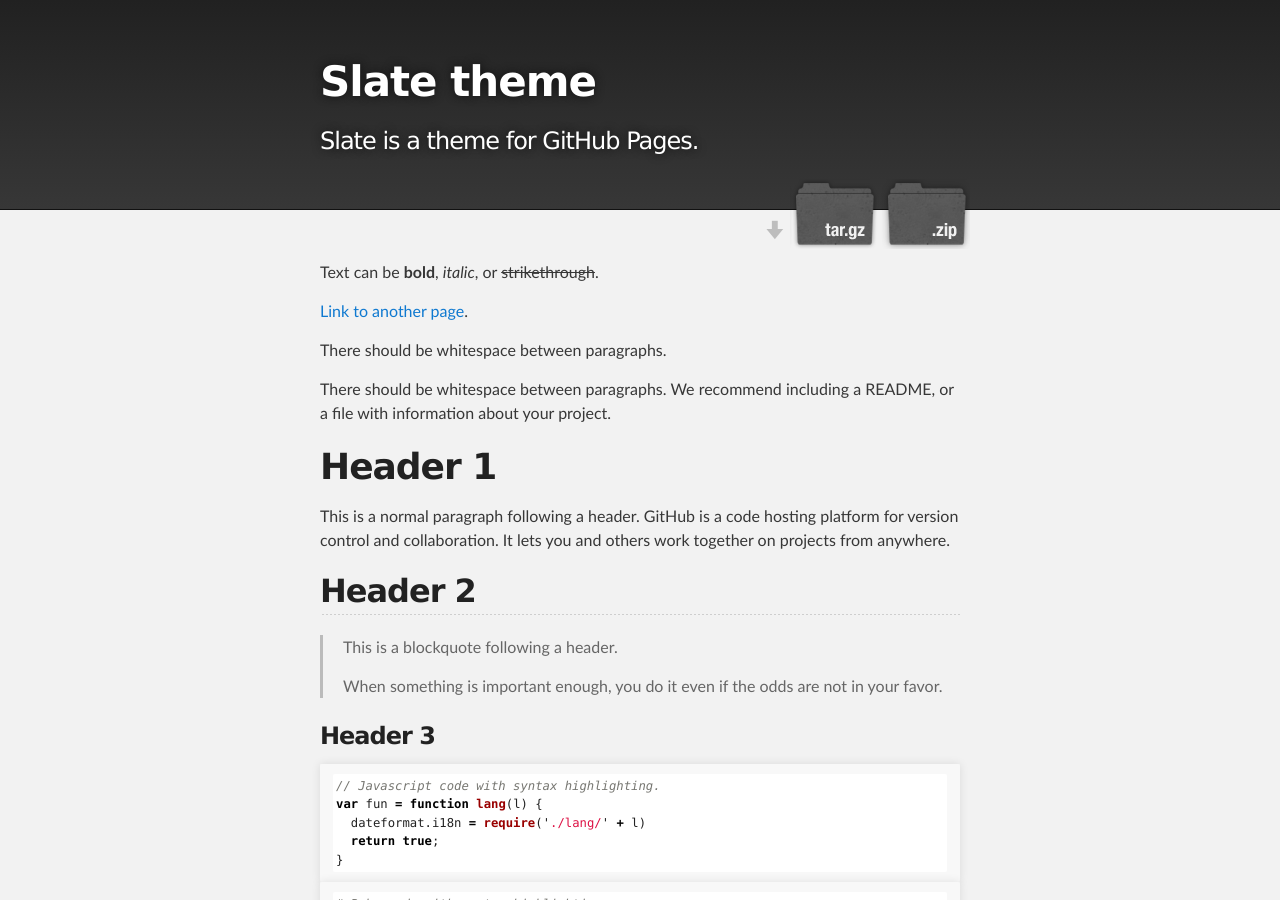
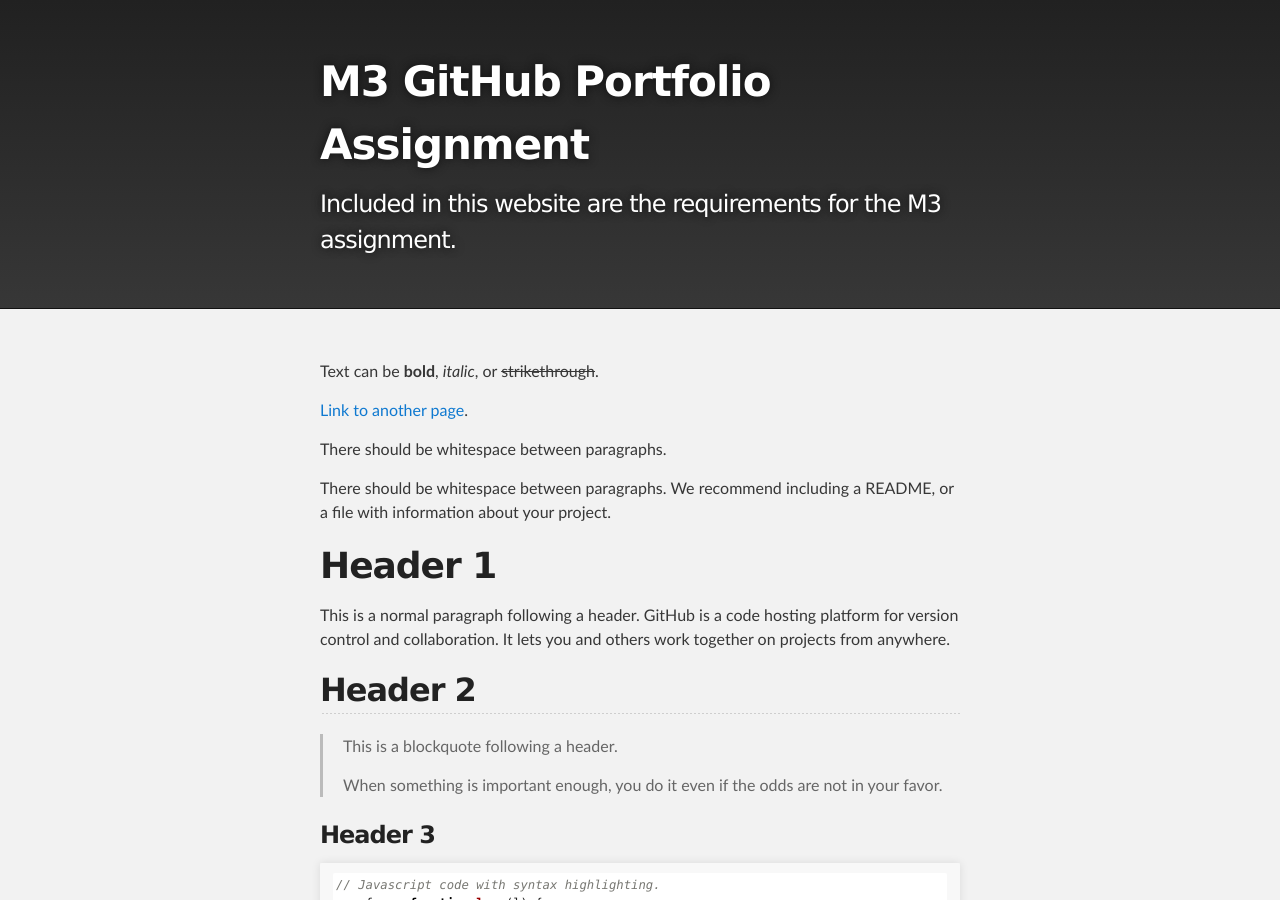
Before and after one commit to amandalem/amandalem.github.io, a Jekyll site: the page built from index.md, in a window 1280 px wide and 900 px high. Built offline with Jekyll 4.4.1, drawn with Linux system fonts in a browser that asks for light colours.

Commit message:
Update _config.yml

```diff
--- a/_config.yml
+++ b/_config.yml
@@ -1,5 +1,5 @@
-title: Slate theme
-description: Slate is a theme for GitHub Pages.
-show_downloads: true
+title: M3 GitHub Portfolio Assignment
+description: Included in this website are the requirements for the M3 assignment.
+show_downloads: false
 google_analytics:
 theme: jekyll-theme-slate
```
